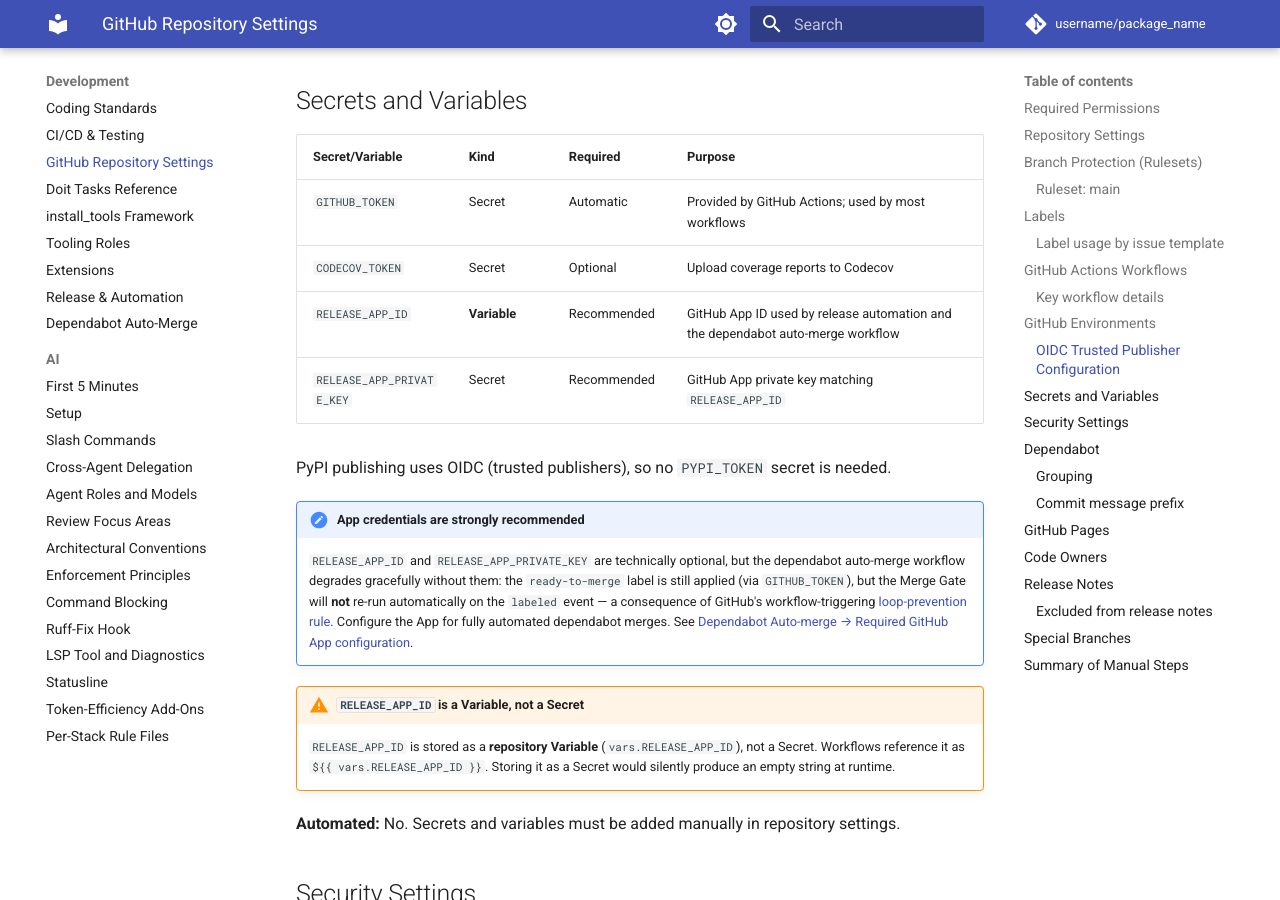
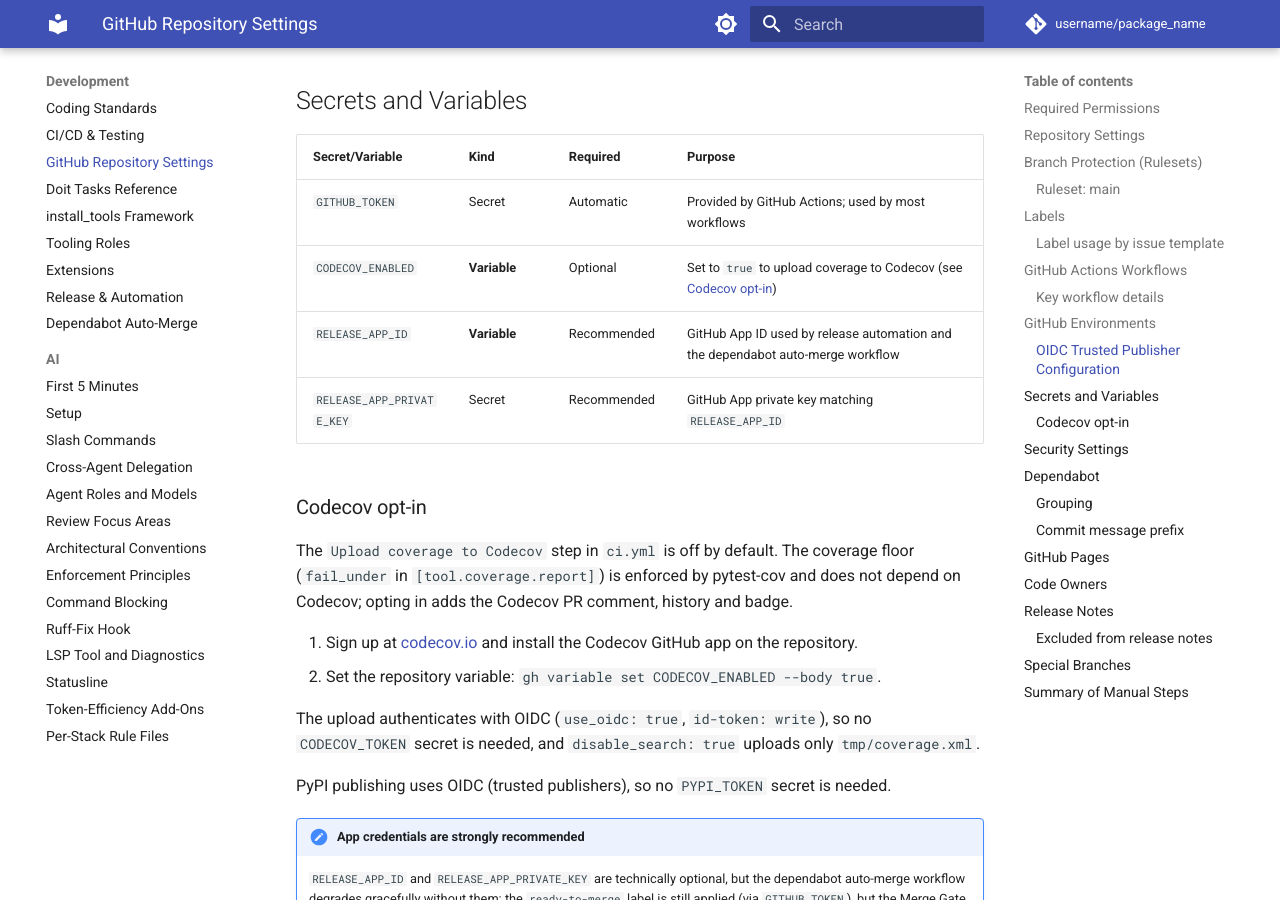
Before and after one commit to endavis/pyproject-template, an MkDocs documentation site: the page built from docs/development/github-repository-settings.md, in a window 1280 px wide and 900 px high, scrolled down 7634 px. Built offline with MkDocs 1.6.1 and Material for MkDocs 9.7.7, drawn with Linux system fonts in a browser that asks for light colours; comment, search, counter and statistics services are not loaded; some of the changed text lies outside the part shown.

Commit message:
fix: make the Codecov upload opt-in and authenticate with OIDC (merges PR #1219, addresses #1218)
The upload step ran on every project, failed without a CODECOV_TOKEN,
and reported success because fail_ci_if_error is false. It now runs
only when the repository variable CODECOV_ENABLED is 'true', uses OIDC
(id-token: write on the test job and on the jobs that call ci.yml)
instead of a token secret, and sets disable_search so only
tmp/coverage.xml is uploaded. Docs and the setup checklist describe the
opt-in in place of the token.

Addresses #1218


Claude-Session: https://claude.ai/code/session_01NXu1sfXAH6DL6sGA232qdv

Co-authored-by: Claude Opus 5.5 <noreply@anthropic.com>

```diff
--- a/docs/development/github-repository-settings.md
+++ b/docs/development/github-repository-settings.md
@@ -164,8 +164,8 @@ each workflow, its trigger, and required permissions.
 
 | Workflow | File | Trigger | Permissions |
 | :--- | :--- | :--- | :--- |
-| **CI** | `ci.yml` | PR to `main` (opened, synchronize, reopened), `workflow_dispatch`, `workflow_call` | `contents: read` |
-| **CI (full matrix)** | `ci-full-matrix.yml` | PR to `main` (labeled with `full-matrix`) -- dispatches `ci.yml` with `full_matrix: true` | `contents: read` |
+| **CI** | `ci.yml` | PR to `main` (opened, synchronize, reopened), `workflow_dispatch`, `workflow_call` | `contents: read`, `id-token: write` |
+| **CI (full matrix)** | `ci-full-matrix.yml` | PR to `main` (labeled with `full-matrix`) -- dispatches `ci.yml` with `full_matrix: true` | `contents: read`, `id-token: write` |
 | **CodeQL** | `codeql.yml` | Push to `main`, PR to `main`, Scheduled (Monday 04:27 UTC) | `contents: read`, `security-events: write`, `actions: read` |
 | **Merge Gate** | `merge-gate.yml` | PR to `main` (opened, labeled, unlabeled, synchronize, reopened) | `contents: read` |
 | **PR Validation** | `pr-checks.yml` | PR (opened, edited, synchronize) | `contents: read`, `pull-requests: read` |
@@ -234,9 +234,21 @@ printed by `doit publish_setup` and the
 | Secret/Variable | Kind | Required | Purpose |
 | :--- | :--- | :--- | :--- |
 | `GITHUB_TOKEN` | Secret | Automatic | Provided by GitHub Actions; used by most workflows |
-| `CODECOV_TOKEN` | Secret | Optional | Upload coverage reports to Codecov |
+| `CODECOV_ENABLED` | **Variable** | Optional | Set to `true` to upload coverage to Codecov (see [Codecov opt-in](#codecov-opt-in)) |
 | `RELEASE_APP_ID` | **Variable** | Recommended | GitHub App ID used by release automation and the dependabot auto-merge workflow |
 | `RELEASE_APP_PRIVATE_KEY` | Secret | Recommended | GitHub App private key matching `RELEASE_APP_ID` |
+
+### Codecov opt-in
+
+The `Upload coverage to Codecov` step in `ci.yml` is off by default. The coverage floor
+(`fail_under` in `[tool.coverage.report]`) is enforced by pytest-cov and does not depend on
+Codecov; opting in adds the Codecov PR comment, history and badge.
+
+1. Sign up at [codecov.io](https://codecov.io) and install the Codecov GitHub app on the repository.
+2. Set the repository variable: `gh variable set CODECOV_ENABLED --body true`.
+
+The upload authenticates with OIDC (`use_oidc: true`, `id-token: write`), so no `CODECOV_TOKEN`
+secret is needed, and `disable_search: true` uploads only `tmp/coverage.xml`.
 
 PyPI publishing uses OIDC (trusted publishers), so no `PYPI_TOKEN` secret is
 needed.
@@ -391,7 +403,7 @@ configuration:
 
 1. **Environments** -- Run `doit publish_setup` to create the `testpypi` and `pypi` environments in one step
 2. **OIDC Trusted Publishers** -- Configure on PyPI and TestPyPI
-3. **Secrets** -- Add `CODECOV_TOKEN` and optional release app credentials
+3. **Variables and secrets** -- Optionally set `CODECOV_ENABLED=true` ([Codecov opt-in](#codecov-opt-in)) and add release app credentials
 4. **CODEOWNERS** -- Replace `@username` with the actual owner
 5. **Dependabot** -- Verify Dependabot is enabled in repository settings
 
```
Also changed, not shown: README.md (+1 -1 lines), docs/template/migration.md (+1 -1 lines), docs/template/new-project.md (+5 -5 lines), 5 other files.
